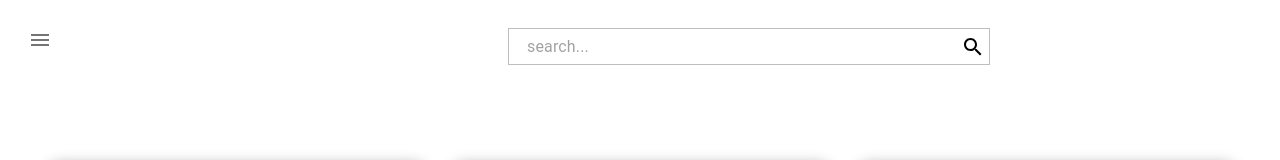
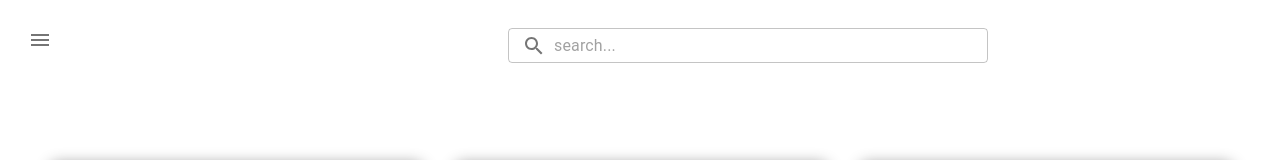
Before and after one commit to WellesleyMussolini/My-Movie-List, a React (Create React App) app: page / in a window 1280 px wide. Shown: the top 160 px of the page. Built offline with nearby package versions, Linux system fonts and the light colour scheme.

Commit message:
input-search

```diff
--- /dev/null
+++ b/src/components/Input-search/Input-search.jsx
@@ -0,0 +1,23 @@
+import React from "react";
+import InputAdornment from '@mui/material/InputAdornment';
+
+import { InputText, SearchIconStyled } from "./input-search-styled.jsx";
+
+const InputSearch = ({ handleOnChange, textField }) => {
+    return (
+        <>
+            <InputText type="search" placeholder="search..."
+                InputProps={{
+                    startAdornment: (
+                        <InputAdornment position="start">
+                            <SearchIconStyled />
+                        </InputAdornment>
+                    ),
+                }}
+                onChange={handleOnChange}
+                value={textField} />
+        </>
+    )
+};
+
+export default InputSearch;
--- /dev/null
+++ b/src/components/Input-search/input-search-styled.jsx
@@ -0,0 +1,18 @@
+import { styled } from "@mui/system";
+import TextField from '@mui/material/TextField';
+import SearchIcon from '@mui/icons-material/Search';
+
+export const InputText = styled(TextField)({
+    "& .MuiInputBase-root": {
+      height: "35px",
+      width: "30em",
+    },
+    "&.Mui-focused fieldset": {
+      borderColor: "#C52328",
+      borderWidth: "2px"
+    }
+  });
+
+  export const SearchIconStyled = styled(SearchIcon)({
+    cursor: "pointer",
+  });
--- a/src/pages/Home/Home.jsx
+++ b/src/pages/Home/Home.jsx
@@ -1,11 +1,12 @@
 import React, { useState } from "react";
 import ProductCard from "../../components/Card/Product-Card";
 import Sidebar from "../../components/Sidebar/Sidebar";
-import { Header, HamburguerIcon, SearchContainer, InputText, SearchIconStyled, Wrapper } from "./home.styles";
+import { Header, HamburguerIcon, Wrapper } from "./home.styles";
+import InputSearch from "../../components/Input-search/Input-search";
 
 function Home() {
   const [openSidebar, setOpenSidebar] = useState(false);
-
+  const [searchField, setSearchField] = useState("");
   return (
     <>
       <Header>
@@ -14,10 +15,7 @@ function Home() {
           openSidebar={openSidebar}
           handleClose={() => setOpenSidebar(false)}
         />
-        <SearchContainer>
-          <InputText type="search" placeholder="search..." />
-          <SearchIconStyled />
-        </SearchContainer>
+      <InputSearch handleOnChange={event => setSearchField(event.target.value)} textField={searchField} />
       </Header>
       <Wrapper>
         <ProductCard
--- a/src/pages/Home/home.styles.jsx
+++ b/src/pages/Home/home.styles.jsx
@@ -1,54 +1,12 @@
 import { styled } from "@mui/system";
 import Box from "@mui/material/Box";
 import MenuIcon from "@mui/icons-material/Menu";
-import SearchIcon from '@mui/icons-material/Search';
-import TextField from '@mui/material/TextField';
 
 export const Header = styled(Box)({
   display: "grid",
   gridTemplateColumns: "30em auto",
   flexDirection: "row",
   zIndex: "10",
-});
-
-export const SearchContainer = styled(Box)({
-  display: "flex",
-  justifyContent: "center",
-  alignItems: "center",
-  backgroundColor: "#fff",
-  border: "1px solid #bebebe",
-  maxWidth: "30em",
-  height: "35px",
-});
-
-export const InputText = styled(TextField)({
-  "& .MuiInputBase-root": {
-    height: "35px",
-    width: "28em",
-  },
-
-  "& .MuiOutlinedInput-notchedOutline": {
-     border: "red",
-  },
-  "& .MuiOutlinedInput-root.Mui-focused .MuiOutlinedInput-notchedOutline": {
-     border: "red",
-  }
-});
-
-// export const InputText = styled("input")({
-//   display: "flex",
-//   justifyContent: "center",
-//   alignItems: "center",
-//   background: "transparent",
-//   border: "none",
-//   borderRadius: "50px",
-//   width: "33em",
-//   outline: "none",
-//   height: "35px",
-// });
-
-export const SearchIconStyled = styled(SearchIcon)({
-  cursor: "pointer",
 });
 
 export const Wrapper = styled(Box)({
```
Also changed, not shown: src/components/Header/Header.jsx (deleted, +0 -10 lines), src/components/Header/header.styles.jsx (deleted, +0 -12 lines), src/components/Header/styles.module.css (deleted, +0 -28 lines), 1 other file (tests, documents, lock files or other folders).
